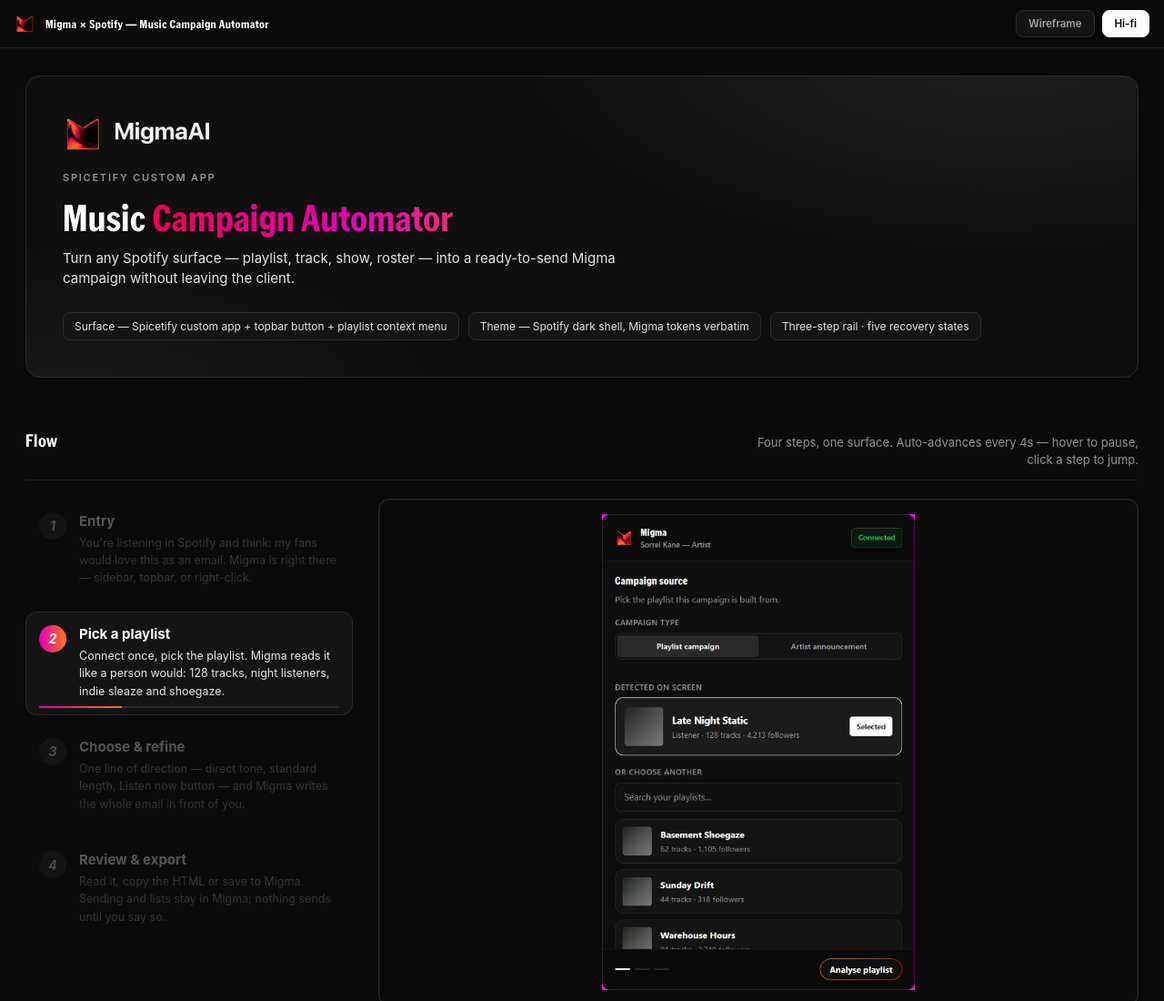
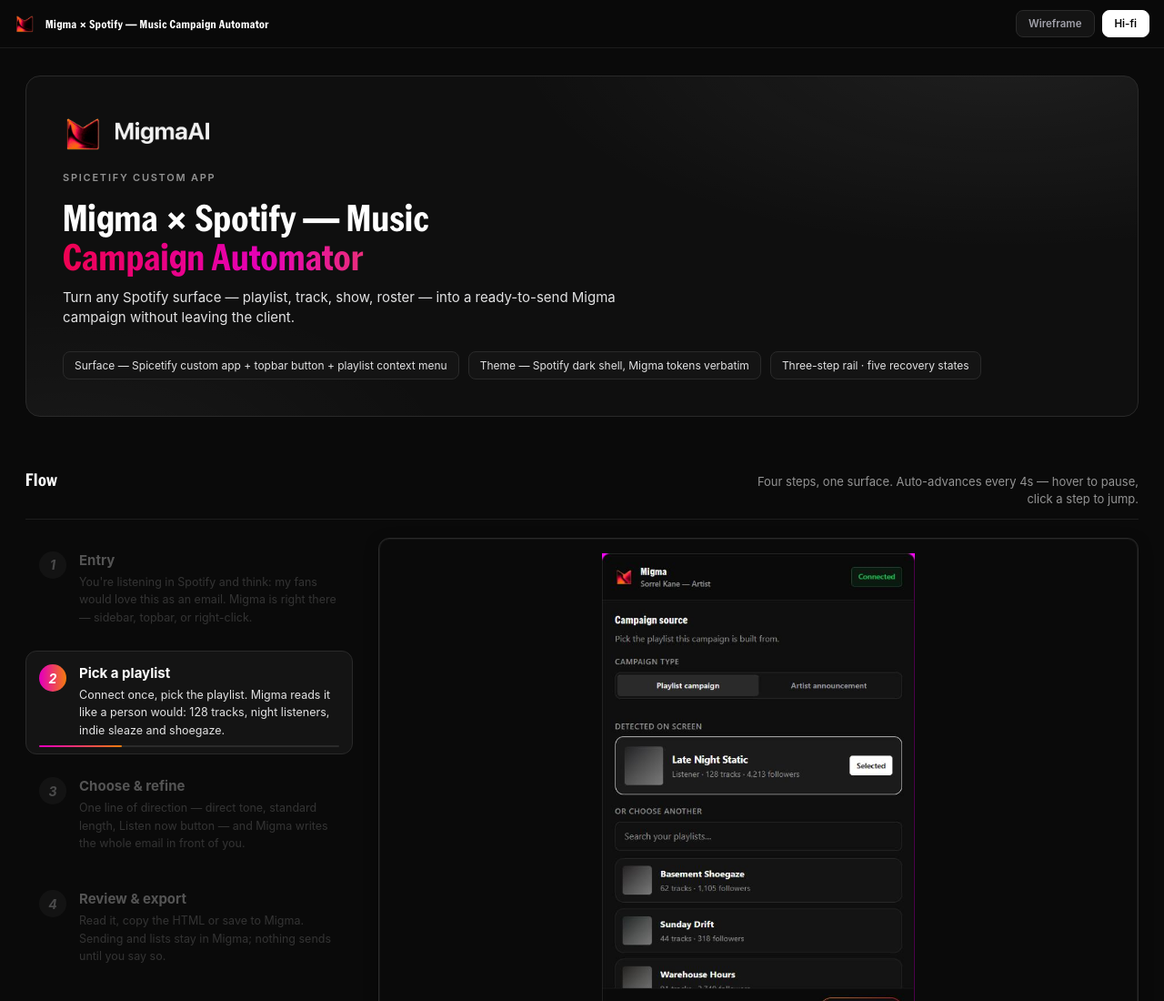
Before and after one commit to Nitish-1303/Migma, a plain HTML site: page wireframe/index.html in a window 1280 px wide. Shown: the top 1100 px of the page at 91% size. Drawn offline with Linux system fonts and the light colour scheme.

```diff
--- a/wireframe/index.html
+++ b/wireframe/index.html
@@ -315,7 +315,7 @@ code{font-family:ui-monospace,'SFMono-Regular','Cascadia Code',Consolas,monospac
     <img class="wm" src="migma-wordmark-white.png" alt="Migma" height="24" loading="lazy">
   </div>
   <div class="eyebrow">Spicetify custom app</div>
-  <h1>Music <em>Campaign Automator</em></h1>
+  <h1>Migma × Spotify — Music <em>Campaign Automator</em></h1>
   <p class="lede">Turn any Spotify surface — playlist, track, show, roster — into a ready-to-send Migma campaign without leaving the client.</p>
   <div class="meta">
     <span>Surface — Spicetify custom app + topbar button + playlist context menu</span>
```
Also changed, not shown: README.md.
